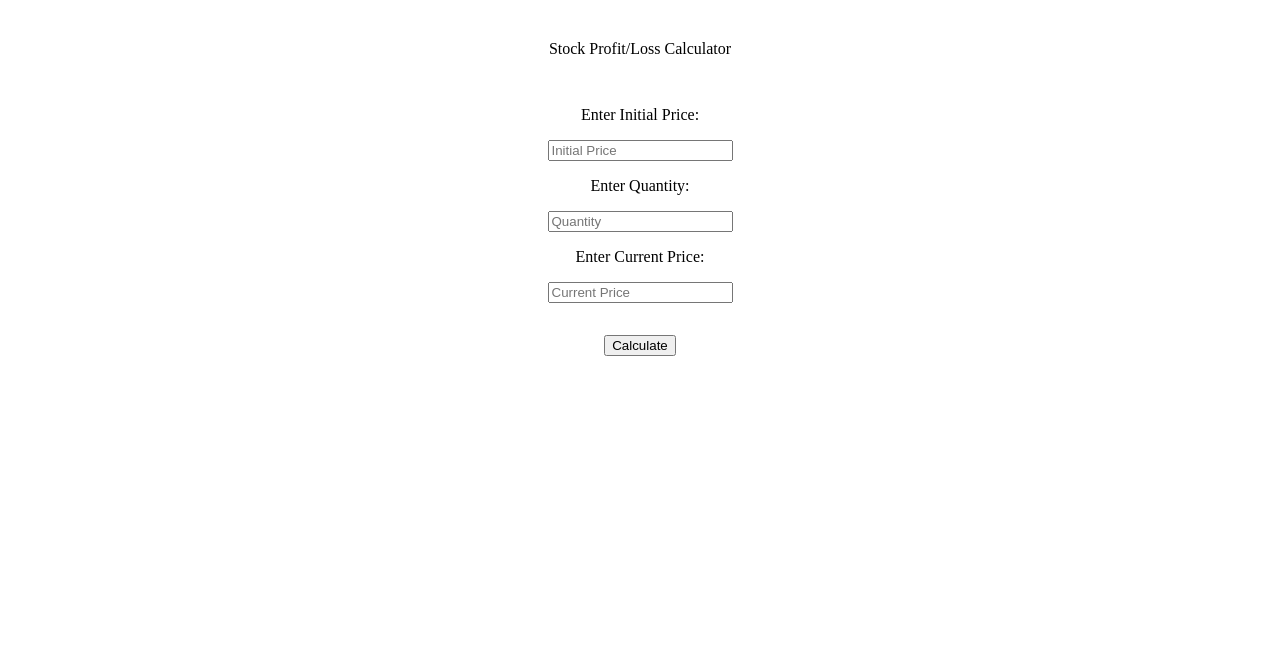
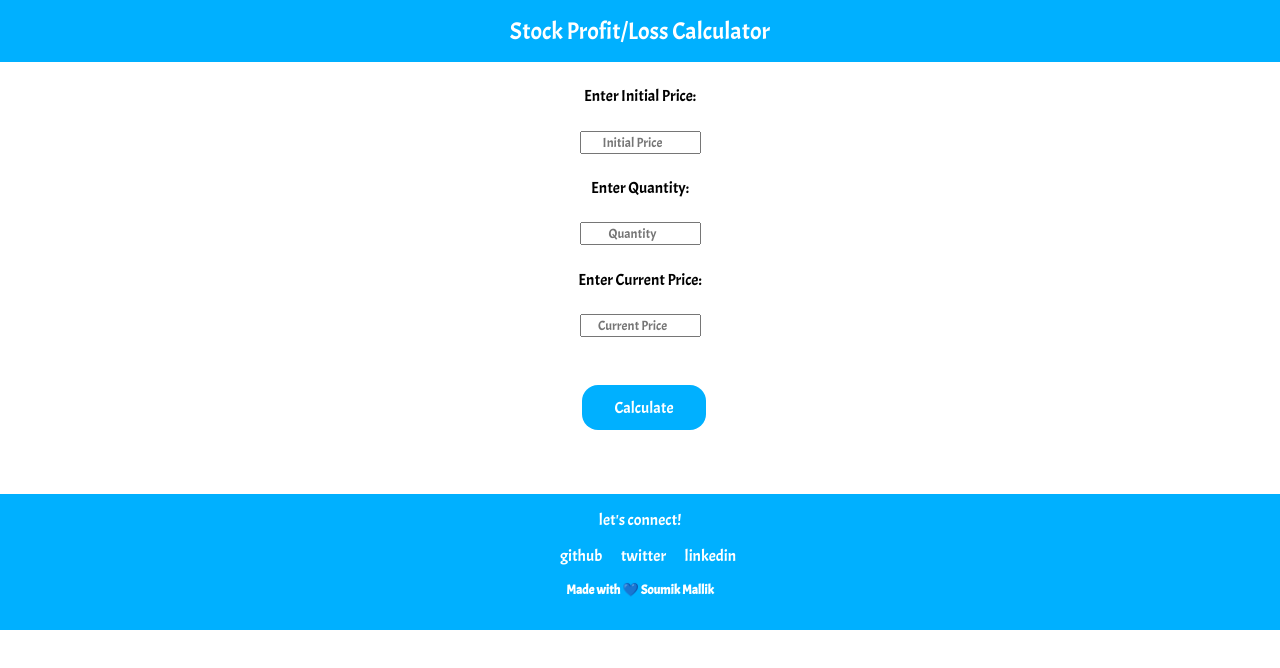
Before and after one commit to smkmallik/Neogcamp-level0-mark14, a plain HTML site: page index.html in a window 1280 px wide. Drawn offline with Linux system fonts and the light colour scheme.

Commit message:
style - added styling for the page
Added styling for the page

```diff
--- a/index.html
+++ b/index.html
@@ -13,6 +13,7 @@
         Stock Profit/Loss Calculator
     </header>
 
+    <div class="main-container">
         <label for="initial-price-input">Enter Initial Price: </label>
         <input id="inital-price-input" type="number" placeholder="Initial Price"></input>
 
@@ -25,6 +26,22 @@
         <button id="calculate-button">Calculate</button>
 
         <div id="output-container"></div>
+    </div>
+
+    <footer>
+        <div >let's connect!</div>
+        <ul>
+            <li>
+                <a class="link" href="https://github.com/smkmallik">github</a>
+            </li>
+            <li>
+                <a class="link" href="https://twitter.com/soumik_72">twitter</a></li>
+            <li>
+                <a class="link" href="https://www.linkedin.com/in/smkmallik/">linkedin</a>
+             </li>
+        </ul>
+        <div class="end-credits">Made with 💙 Soumik Mallik</div>
+    </footer>
     <script src="app.js"></script>
 </body>
 </html>
--- a/styles.css
+++ b/styles.css
@@ -1,30 +1,94 @@
+@import url('https://fonts.googleapis.com/css2?family=Acme&display=swap');
+
+:root {
+    --primary-color: #00B0FF;
+    --font-color: white;
+}
+
+
 .header-container {
+    display: block;
     text-align: center;
-    padding: 2rem;
+    font-size: x-large;
+    background-color: var(--primary-color);
+    padding: 1rem;
+    color: var(--font-color);
 }
 
 body {
+    font-family: 'Acme', sans-serif;
     text-align: center;
+    margin: 0;
 }
 
 label {
     display: block;
     margin: auto;
-    padding: 1rem;
+    padding: 1.52rem;
 }
 
 input {
     display: block;
     margin: auto;
+    text-align: center;
+    font-family: inherit;
 }
 
 button {
-    display: block;
-    margin: auto;
-    margin-top: 2rem ;
+    font-family: inherit;
+    margin-top: 3rem;
+    margin-bottom: 3rem;
+    margin-left: 0.5rem;
+    padding: 0.8rem 2rem;
+    font-size: medium;
+    border: none;
+    border-bottom-left-radius: 1rem;
+    border-bottom-right-radius: 1rem;
+    border-top-right-radius: 1rem;
+    border-top-left-radius: 1rem;
+    background-color: var(--primary-color);
+    color: var(--font-color);
+    cursor: pointer;
+
 }
 
 #output-container {
-    margin: 2rem;
+    margin: 1rem;
     color: white;
 }
+
+#main-container{
+    padding-top: 4rem;
+}
+
+footer {
+    background-color: var(--primary-color);
+    text-align: center;
+    padding: 1rem;
+    color: var(--font-color);
+    bottom: 0;
+}
+
+li {
+    color: white;
+    text-decoration: none;
+    list-style: none;
+    display: inline;
+}
+
+ul {
+    padding-inline-start: 0px;
+}
+
+a {
+    color: white;
+    text-decoration: none;
+    padding-inline-start: 1rem;
+}
+
+.end-credits {
+    margin: 1rem;
+    font-size: small;
+    font-weight: bold;
+    text-align: center;
+}
```
Lines whose indentation alone changed are shown as unchanged.
